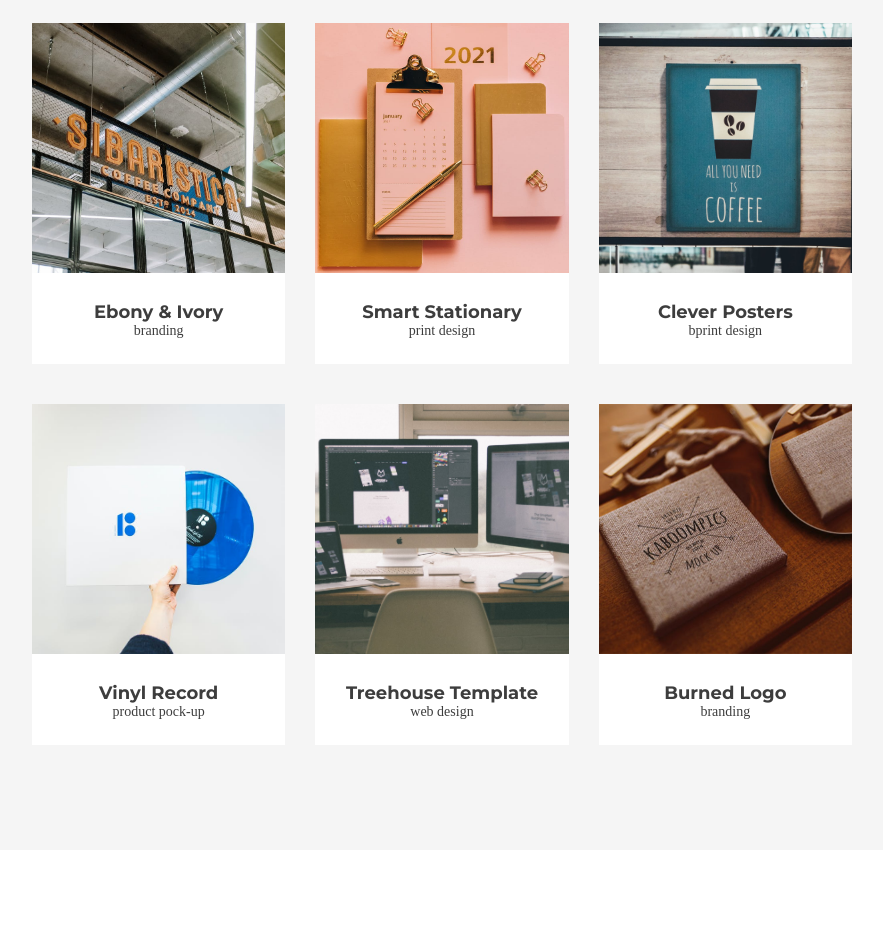
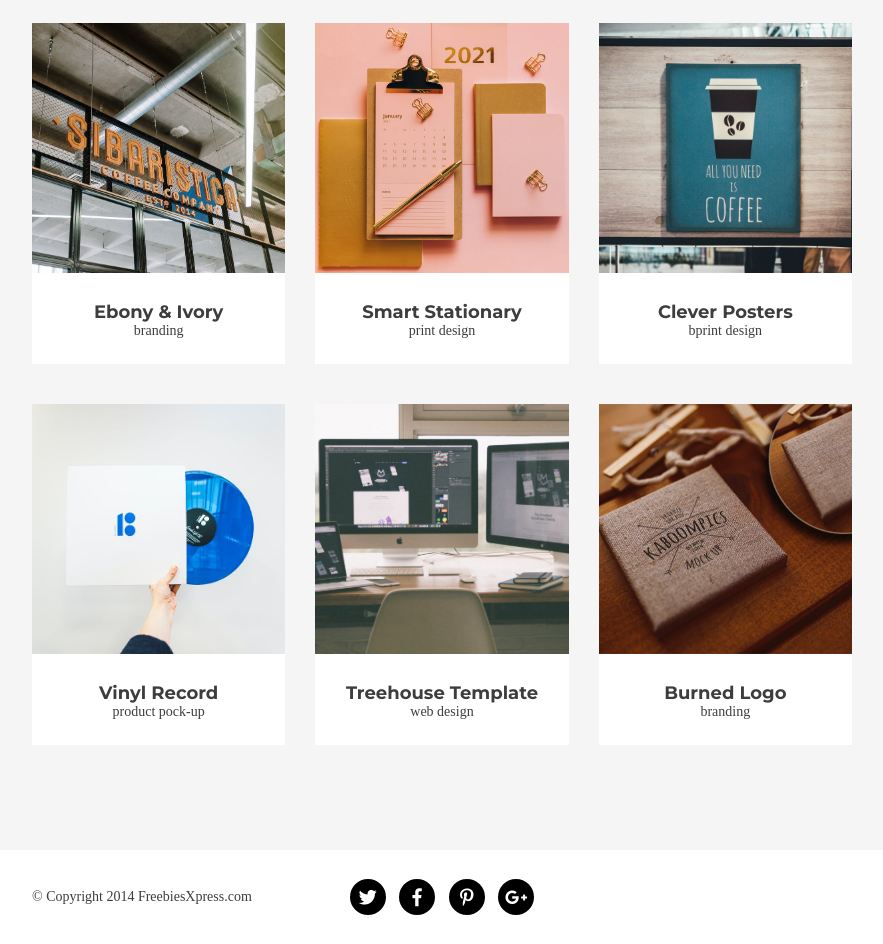
Before and after one commit to Magdalena-Tarka/golden, a website: page index.html in a window 1280 px wide. Shown: the part 1338-2282 px from the top of the page, without its empty margins (198-1081 px from the left). Before the commit the page ends 2188 px from the top, so only its background shows below. Drawn offline with Linux system fonts and the light colour scheme; a web font is replaced by a local one.

Commit message:
Add footer to page

```diff
--- a/index.html
+++ b/index.html
@@ -18,10 +18,10 @@
     <header>
         <div class="container">
             <nav class="navigation row">
-                <div class="col-md-6">
+                <div class="col-lg-6">
                     <a href="#">Golden</a>
                 </div>
-                <ul class="menu col-md-6">
+                <ul class="menu col-lg-6">
                     <li><a href="#">home</a></li>
                     <li><a href="#">services</a></li>
                     <li><a href="#">portfolio</a></li>
@@ -143,6 +143,24 @@
         </div>
     </section>
 
+    <footer>
+        <div class="container">
+            <div class="row footer-inner">
+                <div class="col-md-4">
+                    <p class="m-0">&#169; Copyright 2014 FreebiesXpress.com</p>
+                </div>
+                <div class="col-md-4">
+                    <ul class="footer">
+                        <li><a href="#"><i class="fab fa-twitter"></i>Twitter</a></li>
+                        <li><a href="#"><i class="fab fa-facebook-f"></i>Facebook</a></li>
+                        <li><a href="#"><i class="fab fa-pinterest-p"></i>Pinterest</a></li>
+                        <li><a href="#"><i class="fab fa-google-plus-g"></i>Google-plus</a></li>
+                    </ul>
+                </div>
+            </div>
+        </div>
+    </footer>
+
 </body>
 
 </html>
--- a/sass/style.scss
+++ b/sass/style.scss
@@ -1,4 +1,5 @@
 /* Variables */
+
 $color-one: white;
 $color-two: black;
 $color-three: gold;
@@ -40,6 +41,7 @@ section {
     font-weight: 600;
     margin: 10px 0 10px 0;
 }
+
 section {
     .section-subtitle {
         font-size: 18px;
@@ -138,6 +140,7 @@ header img {
         font-weight: 600;
     }
 }
+
  /* Services */
 
 .services {
@@ -189,5 +192,40 @@ header img {
         margin: 0;
         padding: 0 0 25px 0;
     }
+}
 
+/* Footer */
+
+div.footer-inner:first-child {
+    display: flex;
+    align-items: center;
+    text-align: left;
 }
+
+ul.footer {
+    justify-content: center;
+    padding: 24px 0;
+    margin: 0;
+    text-align: center;
+}
+
+.footer li {
+    display: inline-block;
+    font-size: 0;
+    margin: 5px;
+}
+
+.footer li i {
+    font-size: 18px;
+    background: $color-two;
+    color: $color-one;
+    line-height: 36px;
+    width: 36px;
+    height: 36px;
+    border-radius: 50%;
+    transition: all 0.5s;
+}
+
+.footer li i:hover {
+    transform: scale(1.1);
+}
```
Also changed, not shown: css/style.css, 1 other file.
